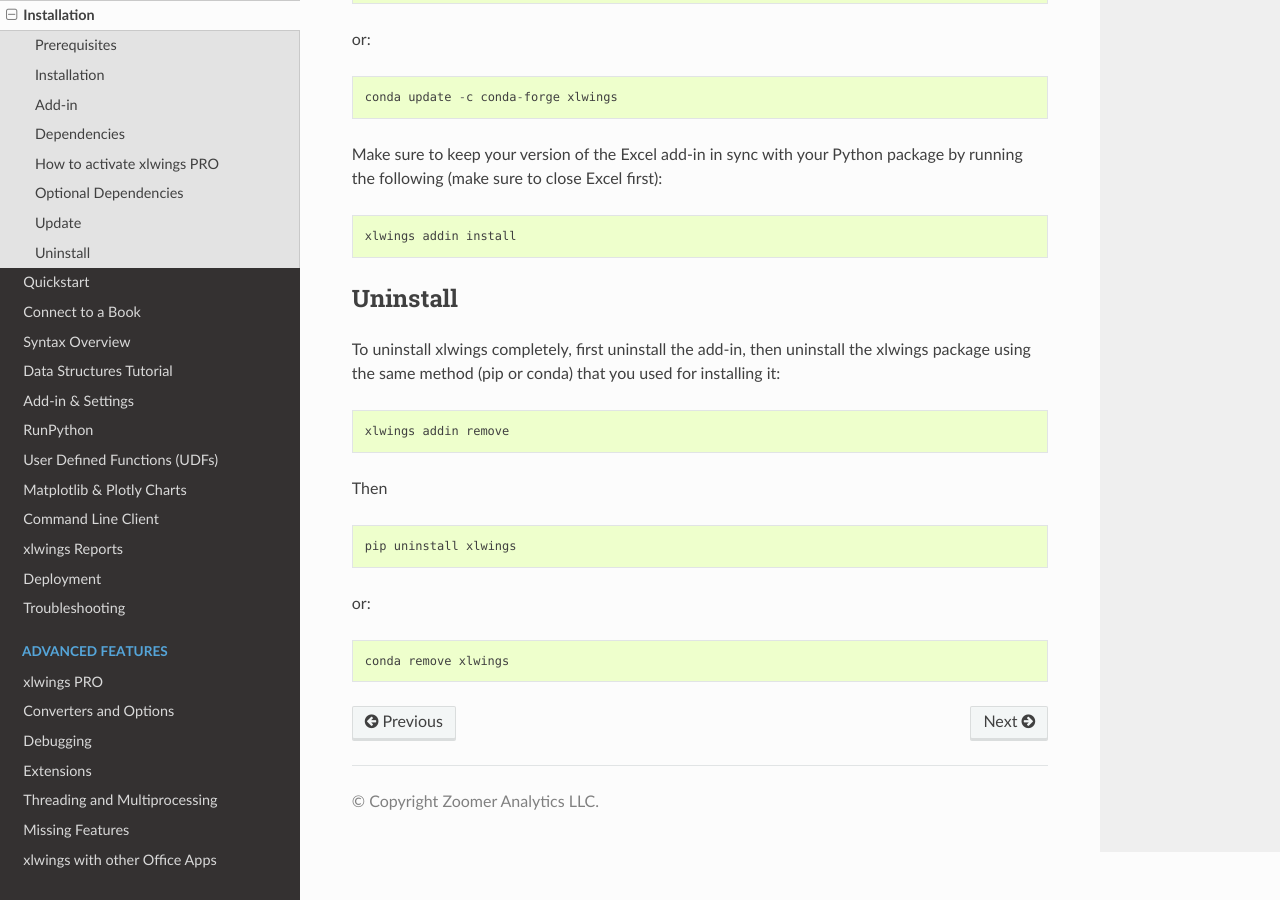
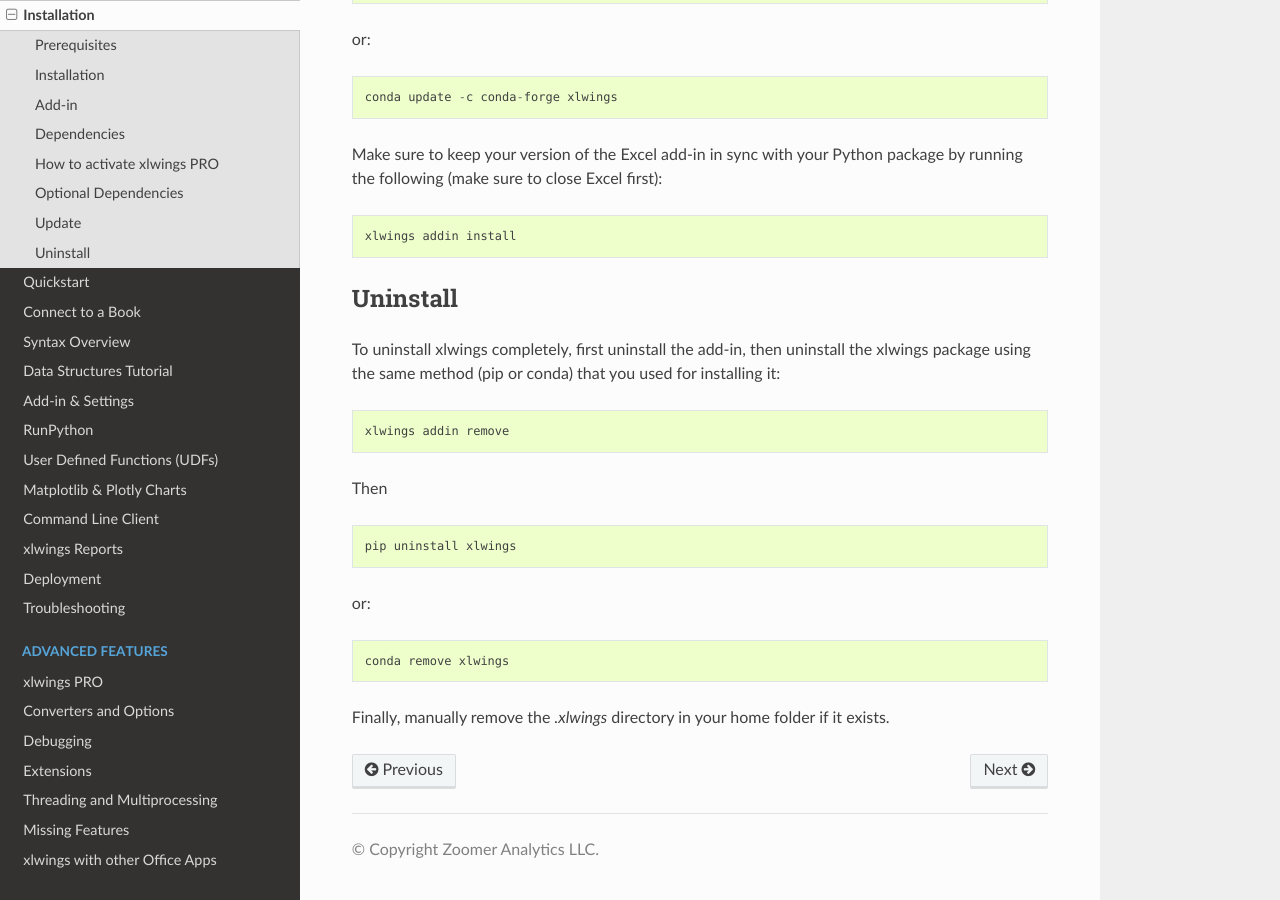
Before and after one commit to xlwings/xlwings, a Sphinx documentation site: the page built from docs/installation.rst, in a window 1280 px wide and 900 px high, scrolled down 2628 px. Built offline with Sphinx 7.4.7 and the Read the Docs theme 2.0.0, drawn with Linux system fonts in a browser that asks for light colours.

Commit message:
improved uninstall doc [skip ci]

```diff
--- a/docs/installation.rst
+++ b/docs/installation.rst
@@ -112,3 +112,5 @@
 or::
 
     conda remove xlwings
+
+Finally, manually remove the `.xlwings` directory in your home folder if it exists.
```
